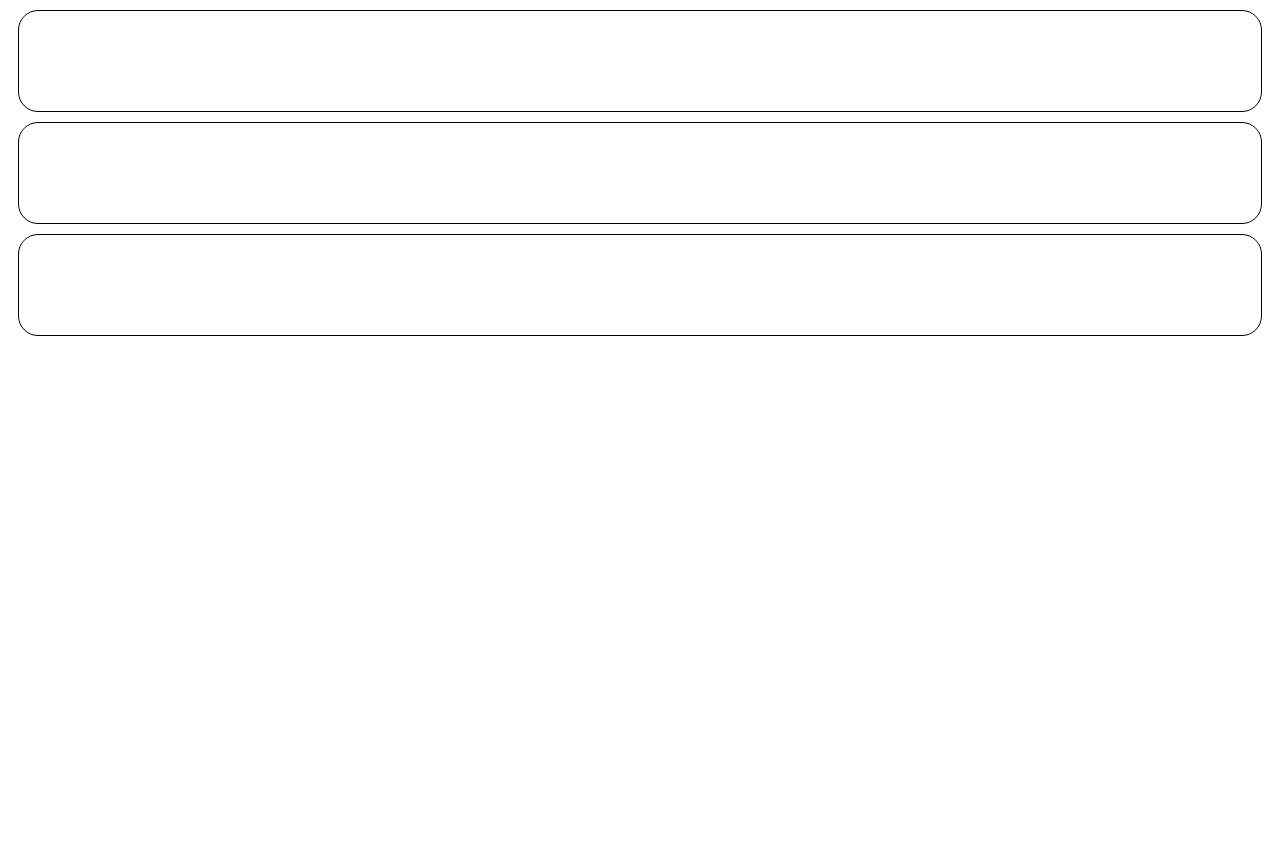
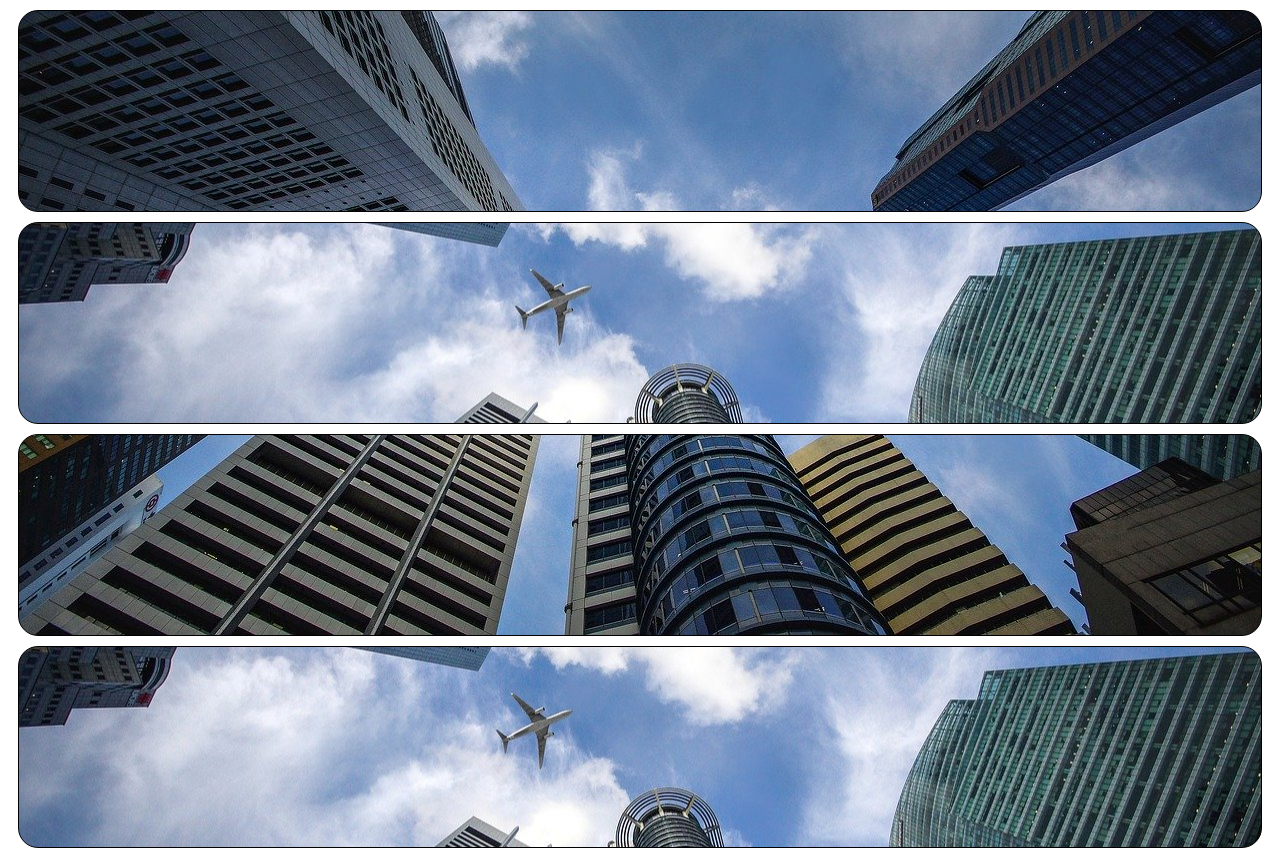
Before and after one commit to dgcmoreira/HTML-CSS, a plain HTML site: page Exercicios/ex022/fundo003.html in a window 1280 px wide. Before the commit the page ends 800 px from the top, so only its background shows below. Drawn offline with Linux system fonts and the light colour scheme.

Commit message:
exercicios de posições de fundos

```diff
--- a/Exercicios/ex022/fundo003.html
+++ b/Exercicios/ex022/fundo003.html
@@ -6,18 +6,32 @@
     <title>Posição de Fundos</title>
     <style>
         div.bloco{
-            height: 100px;
+            background-image: url(imagens/wallpaper002.jpg);
+            height: 200px;
             border: 1px solid black;
             border-radius: 20px;
             margin: 10px;
-
+        }
+        div#q1 {
+            background-position:left top ;
+        }
+        div#q2 {
+            background-position: left center;
+        }
+        div#q3 {
+            background-position: right bottom;
+        }
+        div#q4 {
+            background-position: center center;
         }
     </style>
 </head>
 <body>
-    <div class="bloco"></div>
-    <div class="bloco"></div>
-    <div class="bloco"></div>
+    <div class="bloco" id="q1"></div>
+    <div class="bloco" id="q2"></div>
+    <div class="bloco" id="q3"></div>
+    <div class="bloco" id="q4"></div>
+
 
 </body>
 </html>
```
Also changed, not shown: Exercicios/ex022/fundo004.html (added, +21 -0 lines), Exercicios/ex022/fundo005.html (added, +18 -0 lines).
